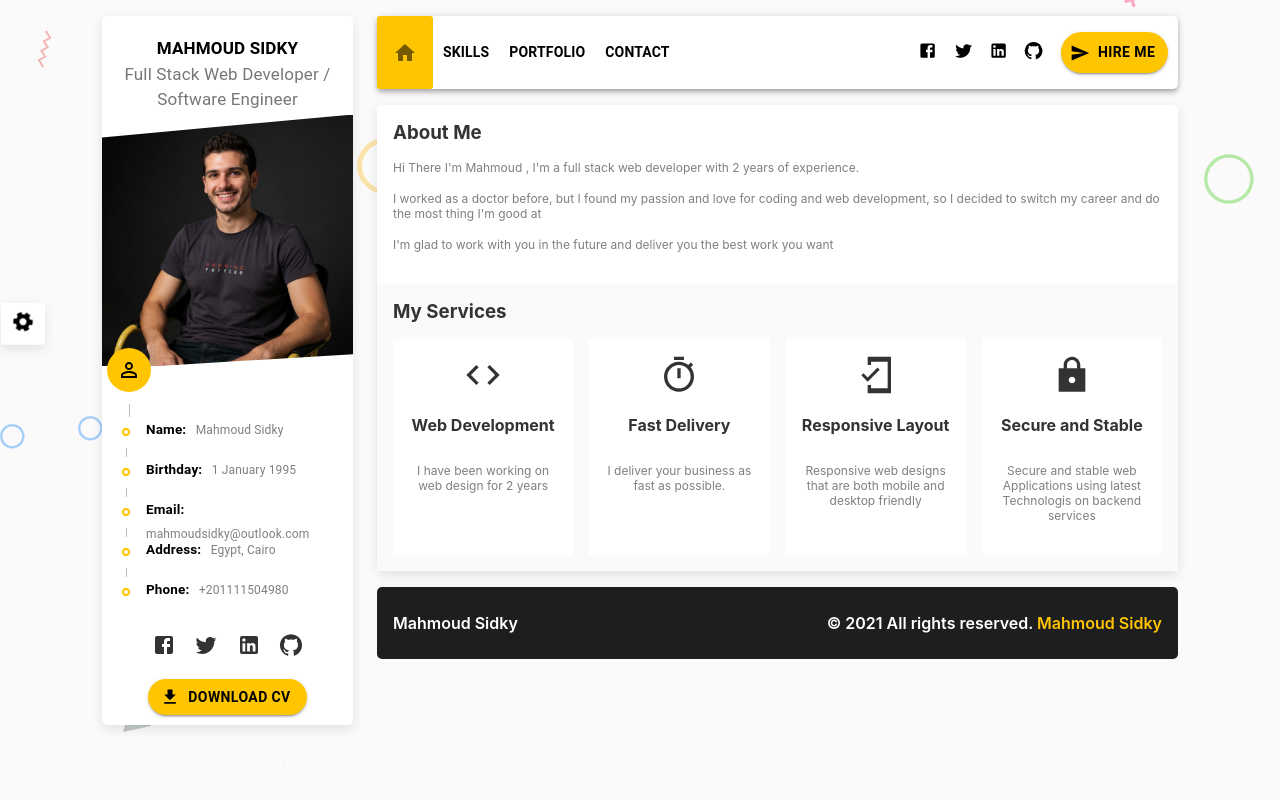
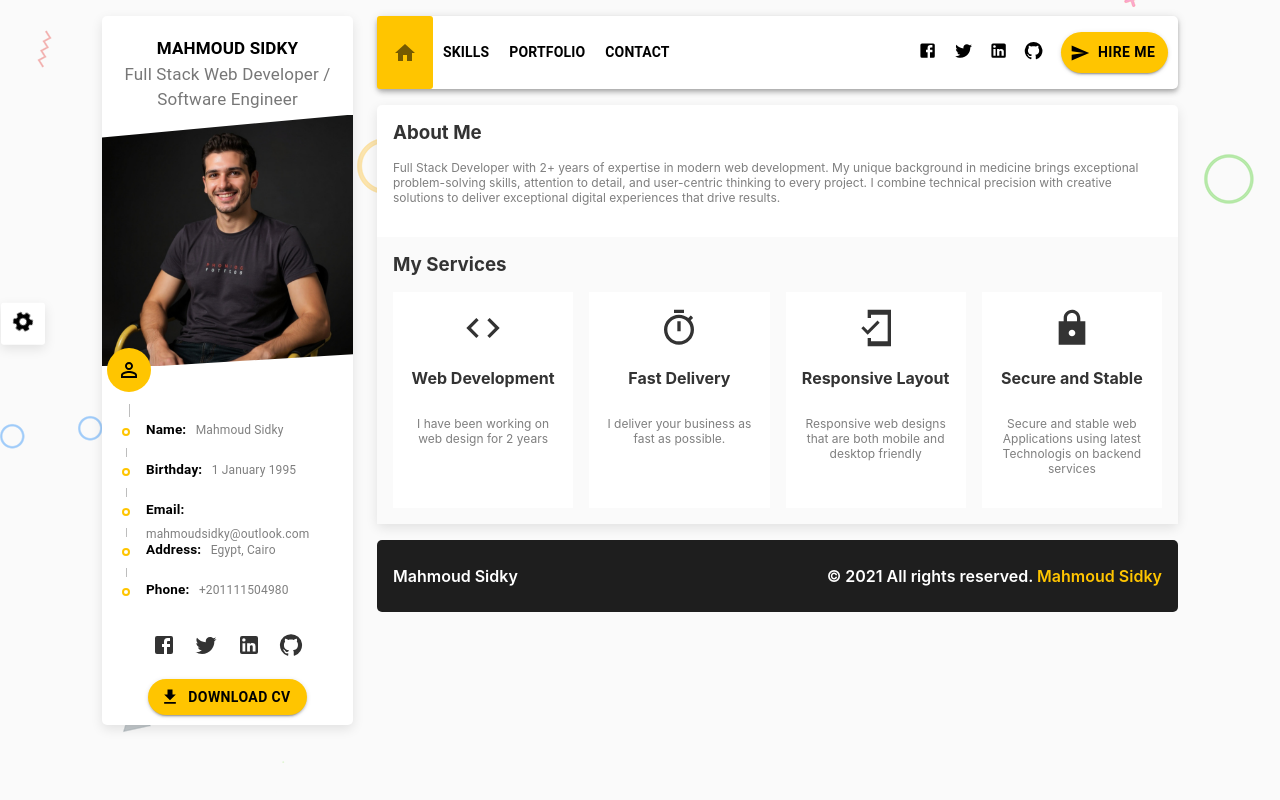
Before and after one commit to ma7modsidky/portfolio, a React (Vite) app: page / in a window 1280 px wide. Built offline with nearby package versions, Linux system fonts and the light colour scheme.

Commit message:
updated intro

```diff
--- a/src/App.jsx
+++ b/src/App.jsx
@@ -9,25 +9,20 @@ import Home from './pages/Home/Home'
 import Contact from './pages/Contact/Contact'
 import SettingsBox from './components/SettingsBox/SettingsBox';
 
-import {BrowserRouter as Router , Switch , Route} from 'react-router-dom'
-
-
+import {BrowserRouter as Router, Switch, Route} from 'react-router-dom'
 import './App.scss';
 
-
 function App() {
-
-
   return (
+    <Router>
       <div className="App">
         <SettingsBox/>
         <Container>
           <Grid container spacing={3}>
-          <Grid item xs={12} sm={8} md={4} lg={3} >
+            <Grid item xs={12} sm={12} md={4} lg={3}>
               <Profile />
             </Grid>
-          <Grid  item xs={12} sm={12} md={8} lg={9} >
-            <Router>
+            <Grid item xs={12} sm={12} md={8} lg={9}>
               <Header className='header' />
               <div className='main container_shadow'>
                 <Switch>
@@ -37,12 +32,12 @@ function App() {
                   <Route path='/contact'><Contact /></Route>
                 </Switch>
               </div>
-            </Router>
               <Footer />
             </Grid>
           </Grid>
         </Container>
       </div>
+    </Router>
   );
 }
 
--- a/src/pages/Home/Home.jsx
+++ b/src/pages/Home/Home.jsx
@@ -5,9 +5,8 @@ function Home() {
         <div className="home">
             <div className='about_me'>
                 <h3 className='home_title'>About Me</h3>
-                <p>Hi There I'm Mahmoud , I'm a full stack web developer with 2 years of experience.</p>
-                <p>I worked as a doctor before, but I found my passion and love for coding and web development, so I decided to switch my career and do the most thing I'm good at </p>
-                <p>I'm glad to work with you in the future and deliver you the best work you want</p>
+                <p>Full Stack Developer with 2+ years of expertise in modern web development. My unique background in medicine brings exceptional problem-solving skills, attention to detail, and user-centric thinking to every project. I combine technical precision with creative solutions to deliver exceptional digital experiences that drive results.</p>
+
             </div>
             <div className='my_service'>
                 <h3 className='home_title'>My Services</h3>
```
Lines whose indentation alone changed are shown as unchanged.
